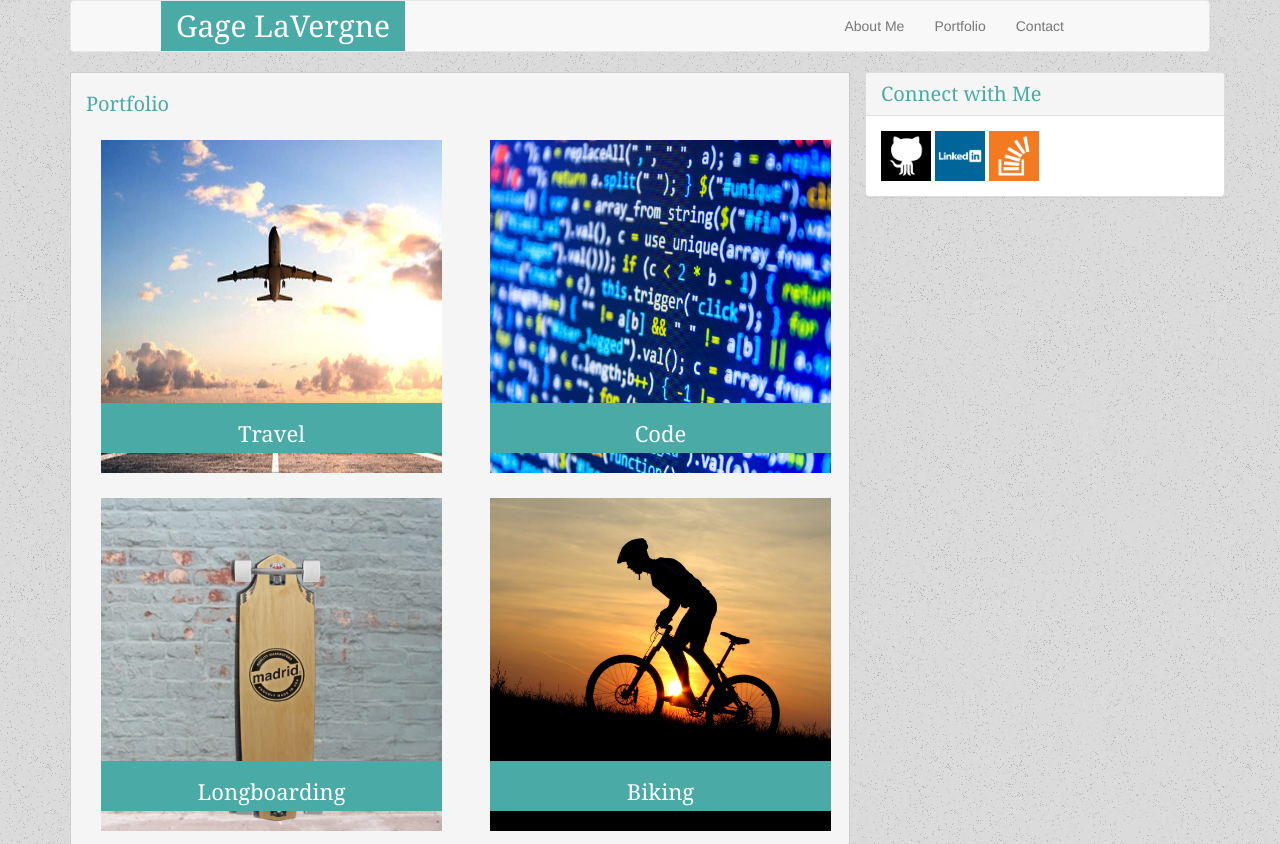
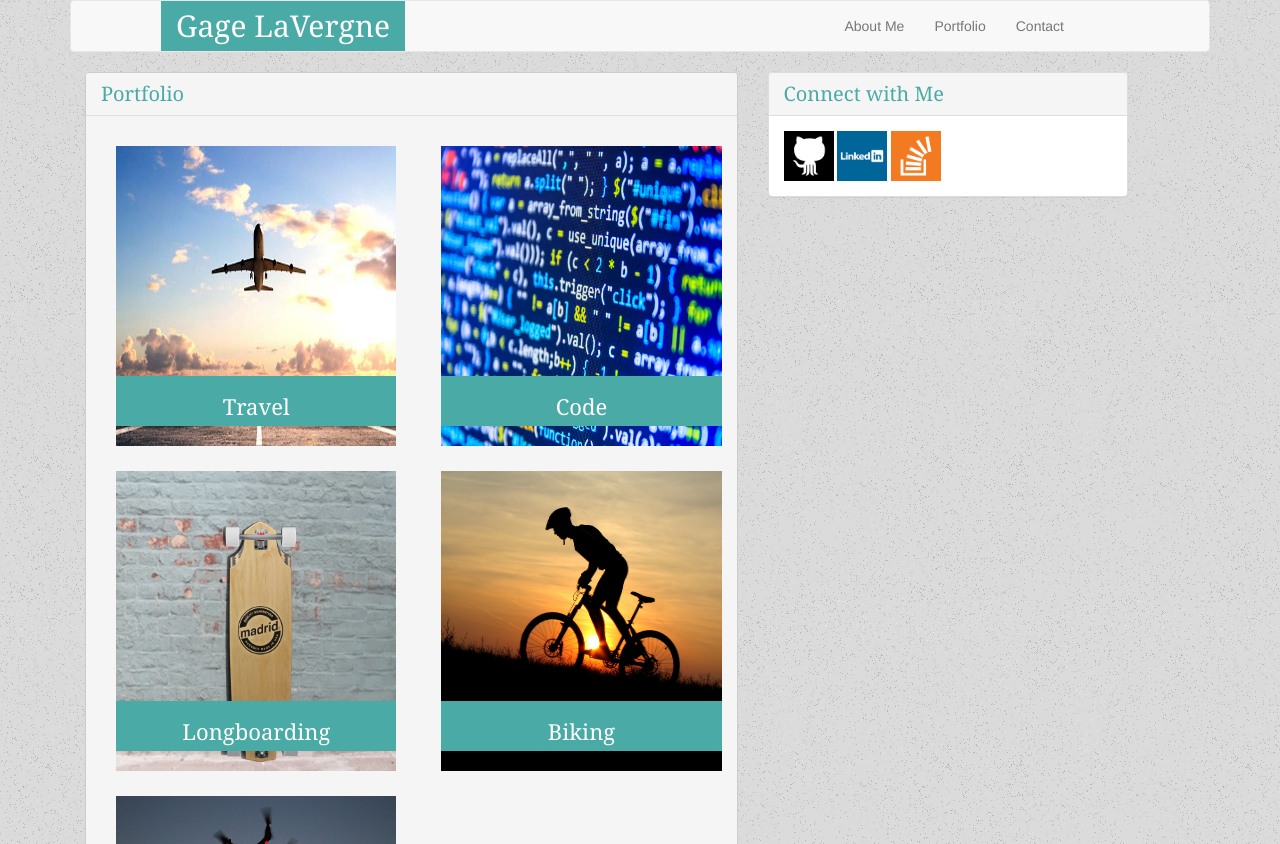
Before and after one commit to gagelavergne/Bootstrap-Portfolio, a plain HTML site: page portfolio.html in a window 1280 px wide. Shown: the top 844 px of the page. Drawn offline with nearby package versions, Linux system fonts and the light colour scheme.

Commit message:
final updates/ cleaned up html / made portfolio neater

```diff
--- a/assets/css/style.css
+++ b/assets/css/style.css
@@ -59,7 +59,7 @@
 
 	.pic {
 		width: 95%;
-		height: 333px;
+		height: 300px;
 		margin: 15px;
 	}
 
--- a/portfolio.html
+++ b/portfolio.html
@@ -38,11 +38,16 @@
         </div>
       </div>
 
-      <div class="container" id="wrap">
+      <div class="container">
         <div class="row">
 
-      <div class="col-md-8" id="index">
-           <h1 id="heading">Portfolio</h1>
+          <div class="col-md-7">
+            <div class="panel panel-default" id="index">
+              <div class="panel-heading">
+                <h3 class="panel-title" id="heading">Portfolio</h3>
+              </div>
+              <div class="panel-body" id="texts">
+
                 <div class="row">
 
                   <div class="col-md-6">
@@ -83,6 +88,8 @@
                   </div>
                 </div>
               </div>
+            </div>
+          </div>
 
 
           <div class="col-md-4">
```
Also changed, not shown: contact.html (+0 -1 lines), index.html (+1 -2 lines). Lines whose indentation alone changed are shown as unchanged.
